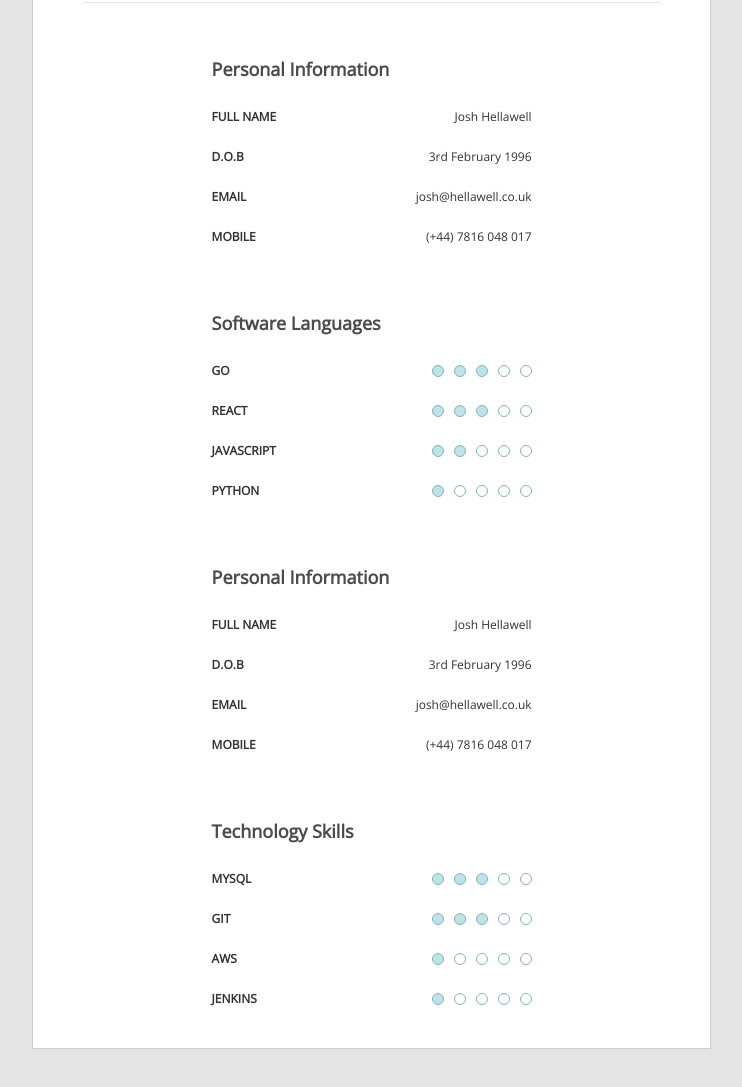
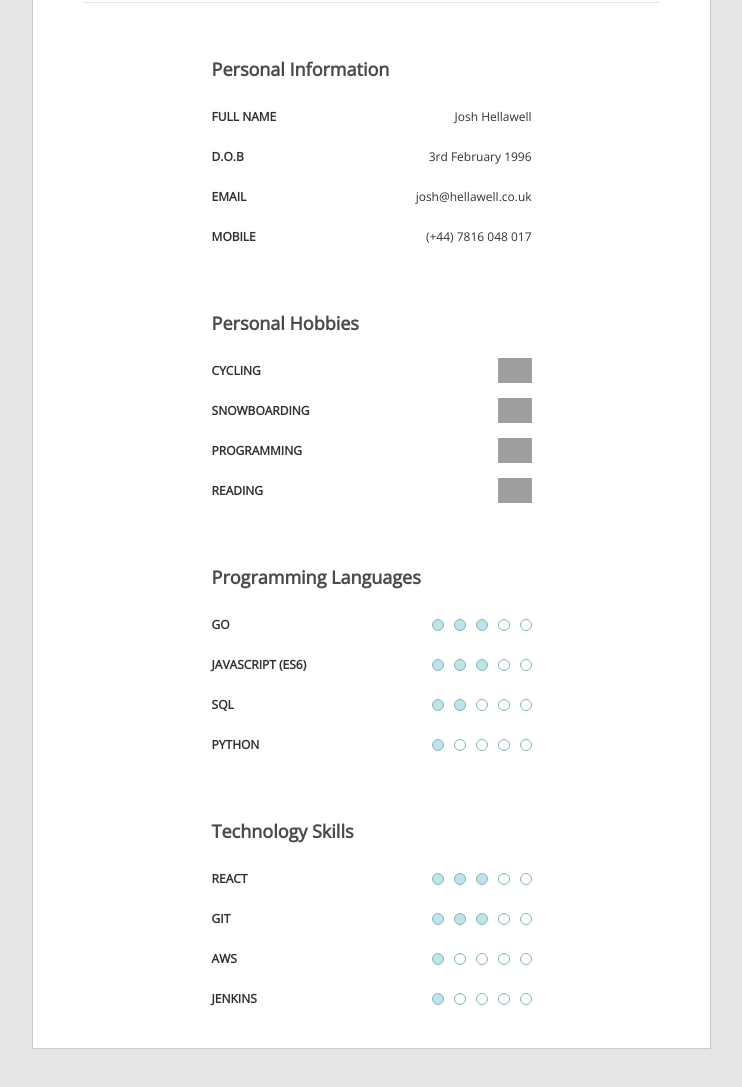
Before and after one commit to joshuajameshella/joshuajameshell, a React app: page / in a window 1280 px wide. Shown: the part 527-1614 px from the top of the page, without its empty margins (441-1183 px from the left). Built offline with nearby package versions, Linux system fonts and the light colour scheme; grey boxes are pictures that could not be loaded.

Commit message:
icon display added to skills section

```diff
--- a/src/components/content/Content.js
+++ /dev/null
@@ -1,69 +0,0 @@
-import React, { Component } from 'react';
-import BasicDisplay from '../basic_display/BasicDisplay';
-import DotDisplay from '../dot_display/DotDisplay';
-import './Content.css';
-import { professionalIntro, personalIntro } from './TextBody';
-
-
-
-function PersonalInfo() {
-  return (
-    <div className="content-divider-left">
-      <h2 className="content-section-title">Personal Information</h2>
-      <BasicDisplay title="Full Name" body="Josh Hellawell"/>
-      <BasicDisplay title="D.O.B" body="3rd February 1996"/>
-      <BasicDisplay title="Email" body="josh@hellawell.co.uk"/>
-      <BasicDisplay title="Mobile" body="(+44) 7816 048 017"/>
-    </div>
-  );
-}
-
-function ProfessionalSkills() {
-  return (
-    <div className="content-divider-right">
-      <h2 className="content-section-title">Software Languages</h2>
-      <DotDisplay title="Go" skillLevel={3}/>
-      <DotDisplay title="React" skillLevel={3}/>
-      <DotDisplay title="Javascript" skillLevel={2}/>
-      <DotDisplay title="Python" skillLevel={1}/>
-    </div>
-  );
-}
-
-function TechnologySkills() {
-  return (
-    <div className="content-divider-right">
-      <h2 className="content-section-title">Technology Skills</h2>
-      <DotDisplay title="MySQL" skillLevel={3}/>
-      <DotDisplay title="Git" skillLevel={3}/>
-      <DotDisplay title="AWS" skillLevel={1}/>
-      <DotDisplay title="Jenkins" skillLevel={1}/>
-    </div>
-  );
-}
-
-
-// Content is the 'introduction' component of the webpage.
-// It provides an entry point for the user.
-class Content extends Component {
-  render() {
-    return (
-      <div className="content">
-
-        <h1 className="content-header">Hello, I'm Josh</h1>
-        <p className="content-body">{professionalIntro}</p>
-        <p className="content-body">{personalIntro}</p>
-        <div className="content-break" />
-
-        <PersonalInfo />
-        <ProfessionalSkills />
-
-        <PersonalInfo />
-        <TechnologySkills />
-
-      </div>
-    );
-  }
-}
-
-export default Content;
--- /dev/null
+++ b/src/components/icon_display/IconDisplay.css
@@ -0,0 +1,5 @@
+
+.icon-display-image {
+  height: 25px;
+  margin: 7.5px 0px 7.5px 50px;
+}
--- /dev/null
+++ b/src/components/icon_display/IconDisplay.js
@@ -0,0 +1,32 @@
+import React, { Component } from 'react';
+import PropTypes from 'prop-types';
+import './IconDisplay.css';
+
+
+// IconDisplay is a visual representation of my skills in a particular subject
+class IconDisplay extends Component {
+  render() {
+    return (
+      <div className="display-container">
+        <div className="basic-display-left">
+          <p>{this.props.title}</p>
+        </div>
+        <div className="basic-display-right">
+          <img
+            src={this.props.icon.image}
+            alt={this.props.icon.description}
+            className="icon-display-image"
+          />
+        </div>
+      </div>
+    );
+  }
+}
+
+export default IconDisplay;
+
+
+IconDisplay.propTypes = {
+  title: PropTypes.string.isRequired,
+  icon: PropTypes.object.isRequired,
+};
--- a/src/components/profile/Profile.css
+++ b/src/components/profile/Profile.css
@@ -39,6 +39,7 @@
 /* responsive container for screen sizes smaller than 1000px */
 @media (max-width: 1000px) {
     .profile {
+      position: relative;
       text-align: center;
       width: 100%;
       background-color: #c0e3e7;
--- a/src/containers/Home.js
+++ /dev/null
@@ -1,21 +0,0 @@
-import React, { Component } from 'react';
-
-import Profile from '../components/profile/Profile';
-import Content from '../components/content/Content';
-
-import './styles.css';
-
-class Home extends Component {
-  render() {
-    return (
-      <div className="home">
-
-        <Profile />
-        <Content />
-
-      </div>
-    );
-  }
-}
-
-export default Home;
--- /dev/null
+++ b/src/containers/Intro/Intro.js
@@ -0,0 +1,88 @@
+import React, { Component } from 'react';
+import Profile from '../../components/profile/Profile';
+import BasicDisplay from '../../components/basic_display/BasicDisplay';
+import DotDisplay from '../../components/dot_display/DotDisplay';
+import IconDisplay from '../../components/icon_display/IconDisplay';
+
+import { professionalIntro, personalIntro } from './TextBody';
+import './styles.css';
+
+
+function PersonalInfo() {
+  return (
+    <div className="content-divider-left">
+      <h2 className="content-section-title">Personal Information</h2>
+      <BasicDisplay title="Full Name" body="Josh Hellawell"/>
+      <BasicDisplay title="D.O.B" body="3rd February 1996"/>
+      <BasicDisplay title="Email" body="josh@hellawell.co.uk"/>
+      <BasicDisplay title="Mobile" body="(+44) 7816 048 017"/>
+    </div>
+  );
+}
+
+function ProfessionalSkills() {
+  return (
+    <div className="content-divider-right">
+      <h2 className="content-section-title">Programming Languages</h2>
+      <DotDisplay title="Go" skillLevel={3}/>
+      <DotDisplay title="Javascript (ES6)" skillLevel={3}/>
+      <DotDisplay title="SQL" skillLevel={2}/>
+      <DotDisplay title="Python" skillLevel={1}/>
+    </div>
+  );
+}
+
+function PersonalHobbies() {
+  return (
+    <div className="content-divider-right">
+      <h2 className="content-section-title">Personal Hobbies</h2>
+      <IconDisplay title="Cycling" icon={{image: "https://static.thenounproject.com/png/215-200.png", description: "cycling icon"}}/>
+      <IconDisplay title="Snowboarding" icon={{image: "https://encrypted-tbn0.gstatic.com/images?q=tbn%3AANd9GcT-DbMMEj8A1uk9LBriVnoNMn9ZtD-jK_Wk0w&usqp=CAU", description: "snowboarding icon"}}/>
+      <IconDisplay title="Programming" icon={{image: "https://encrypted-tbn0.gstatic.com/images?q=tbn%3AANd9GcRZvi26Y0im8MFpmLe__3nZT-nYT0363sc-mw&usqp=CAU", description: "programming icon"}}/>
+      <IconDisplay title="Reading" icon={{image: "https://static.thenounproject.com/png/7456-200.png", description: "reading icon"}}/>
+    </div>
+  );
+}
+
+function TechnologySkills() {
+  return (
+    <div className="content-divider-left">
+      <h2 className="content-section-title">Technology Skills</h2>
+      <DotDisplay title="React" skillLevel={3}/>
+      <DotDisplay title="Git" skillLevel={3}/>
+      <DotDisplay title="AWS" skillLevel={1}/>
+      <DotDisplay title="Jenkins" skillLevel={1}/>
+    </div>
+  );
+}
+
+
+// Intro is the landing page section used to give a brief summary and introduction
+// of myself, including skills and hobbies.
+class Intro extends Component {
+  render() {
+    return (
+      <div className="home">
+
+        <Profile />
+
+        <div className="content">
+
+          <h1 className="content-header">Hello, I'm Josh</h1>
+          <p className="content-body">{professionalIntro}</p>
+          <p className="content-body">{personalIntro}</p>
+          <div className="content-break" />
+
+          <PersonalInfo />
+          <PersonalHobbies />
+          <ProfessionalSkills />
+          <TechnologySkills />
+
+        </div>
+
+      </div>
+    );
+  }
+}
+
+export default Intro;
--- a/src/components/content/Content.css
+++ b/src/containers/Intro/styles.css
@@ -1,4 +1,13 @@
 
+/* Page level styling */
+.home {
+  text-align: center;
+  color: rgb(100, 100, 100);
+  font-family: 'Open Sans', sans-serif;
+  width: 100%;
+}
+
+/* Container for holding the information */
 .content {
   text-align: left;
   width: calc(70% - 140px);
--- a/src/containers/styles.css
+++ /dev/null
@@ -1,8 +0,0 @@
-
-/* Page level styling */
-.home {
-  text-align: center;
-  color: rgb(100, 100, 100);
-  font-family: 'Open Sans', sans-serif;
-  width: 100%;
-}
--- a/src/index.js
+++ b/src/index.js
@@ -1,13 +1,13 @@
 import React from 'react';
 import ReactDOM from 'react-dom';
 
-import Home from './containers/Home';
+import Intro from './containers/Intro/Intro';
 
 import './index.css';
 
 ReactDOM.render(
   <div className="container">
-    <Home />
+    <Intro />
   </div>,
   document.getElementById('root')
 );
```
Also changed, not shown: src/containers/Intro/TextBody.js (renamed from src/components/content/TextBody.js), 2 other files.
